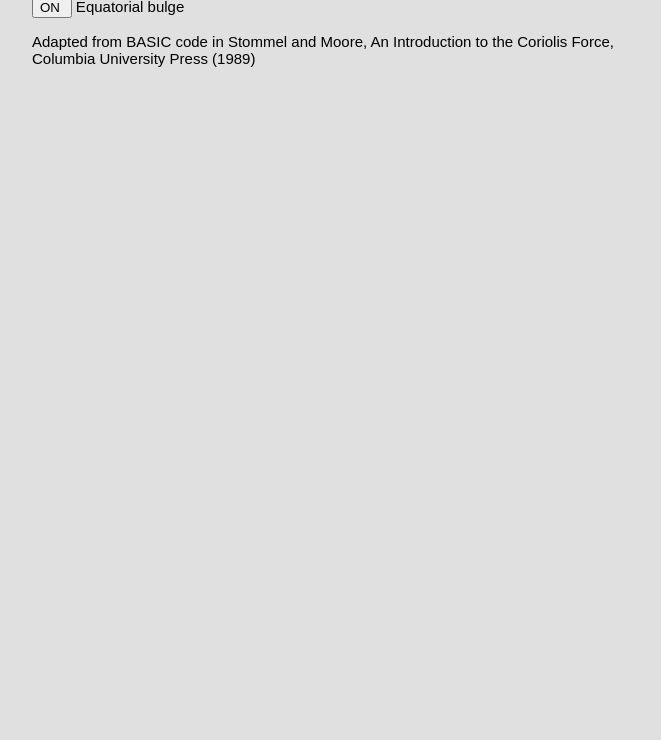
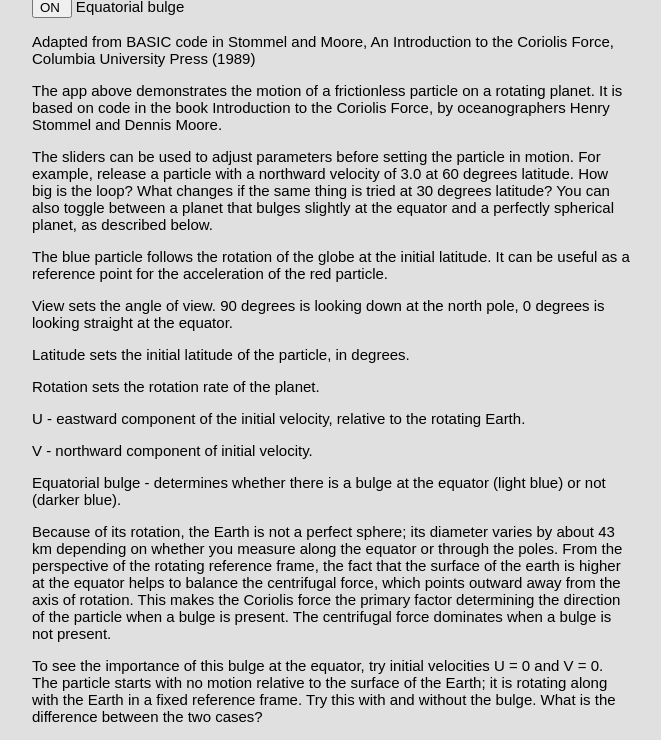
Before and after one commit to tompc35/coriolis_demo, a plain HTML site: page index.html in a window 1280 px wide. Shown: the part 597-1337 px from the top of the page, without its empty margins (308-969 px from the left). Before the commit the page ends 800 px from the top, so only its background shows below. Drawn offline with Linux system fonts and the light colour scheme.

Commit message:
added description

```diff
--- a/index.html
+++ b/index.html
@@ -116,6 +116,30 @@
 
   <p>Adapted from BASIC code in Stommel and Moore, An Introduction to the Coriolis Force,
     Columbia University Press (1989)</p>
+
+  <p>The app above demonstrates the motion of a frictionless particle on a rotating planet. It is based on code in the book Introduction to the Coriolis Force, by oceanographers Henry Stommel and Dennis Moore.</p>
+
+  <p>The sliders can be used to adjust parameters before setting the particle in motion. For example, release a particle with a northward velocity of 3.0 at 60 degrees latitude.
+  How big is the loop? What changes if the same thing is tried at 30 degrees latitude? You can also toggle between a planet that bulges slightly at the equator and a perfectly spherical planet, as described below.</p>
+
+  <p>The blue particle follows the rotation of the globe at the initial latitude. It can be useful as a reference point for the acceleration of the red particle.</p>
+
+  <p>View sets the angle of view. 90 degrees is looking down at the north pole, 0 degrees is looking straight at the equator.</p>
+
+  <p>Latitude sets the initial latitude of the particle, in degrees.</p>
+
+  <p>Rotation sets the rotation rate of the planet.</p>
+
+  <p>U - eastward component of the initial velocity, relative to the rotating Earth.</p>
+
+  <p>V -  northward component of initial velocity.</p>
+
+  <p>Equatorial bulge -  determines whether there is a bulge at the equator (light blue) or not (darker blue).</p>
+
+  <p>Because of its rotation, the Earth is not a perfect sphere; its diameter varies by about 43 km depending on whether you measure along the equator or through the poles. From the perspective of the rotating reference frame, the fact that the surface of the earth is higher at the equator helps to balance the centrifugal force, which points outward away from the axis of rotation. This makes the Coriolis force the primary factor determining the direction of the particle when a bulge is present. The centrifugal force dominates when a bulge is not present.</p>
+
+  <p>To see the importance of this bulge at the equator, try initial velocities U = 0 and V = 0. The particle starts with no motion relative to the surface of the Earth; it is rotating along with the Earth in a fixed reference frame. Try this with and without the bulge. What is the difference between the two cases?</p>
+
 
   <script>
     var theCanvas = document.getElementById("theCanvas");
```
